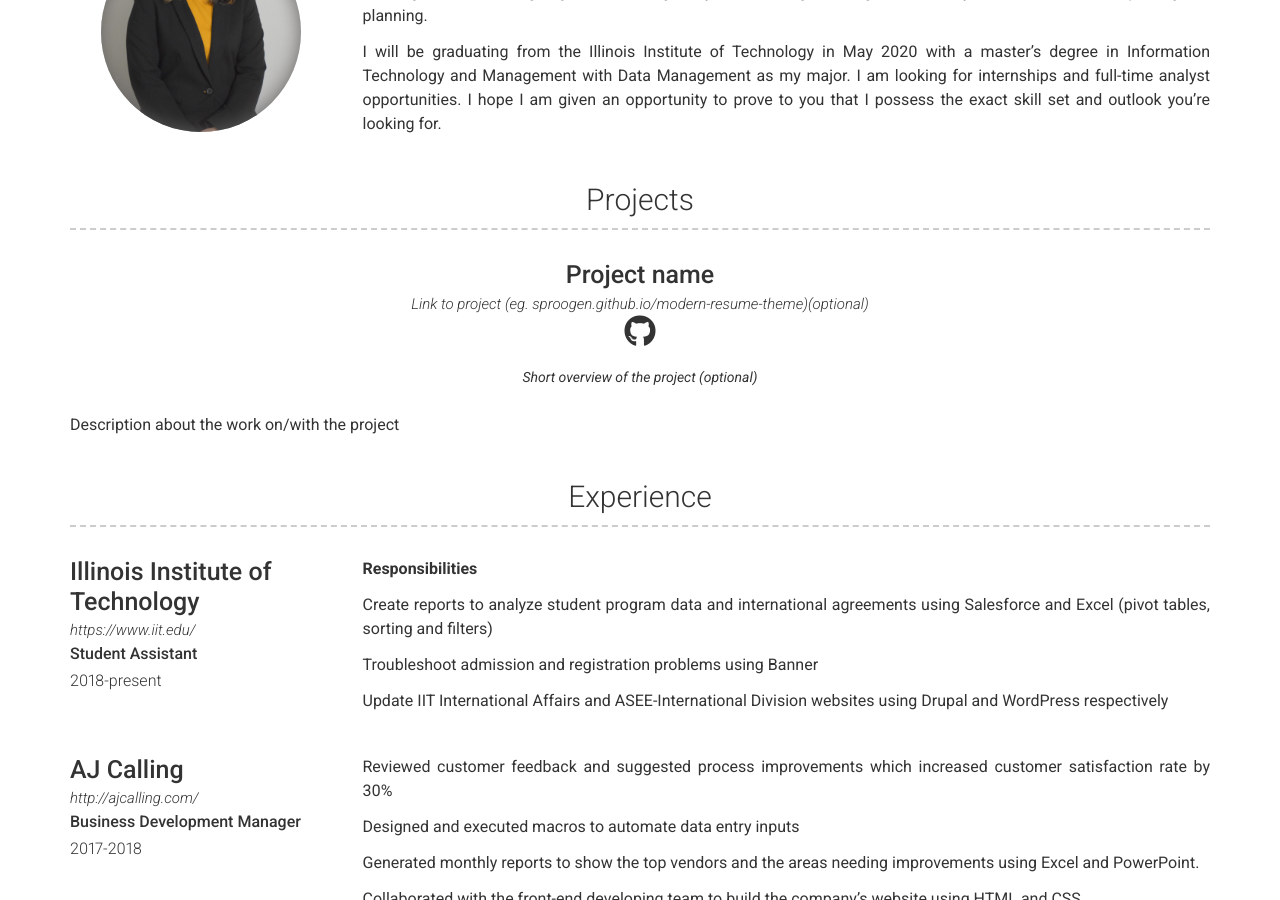
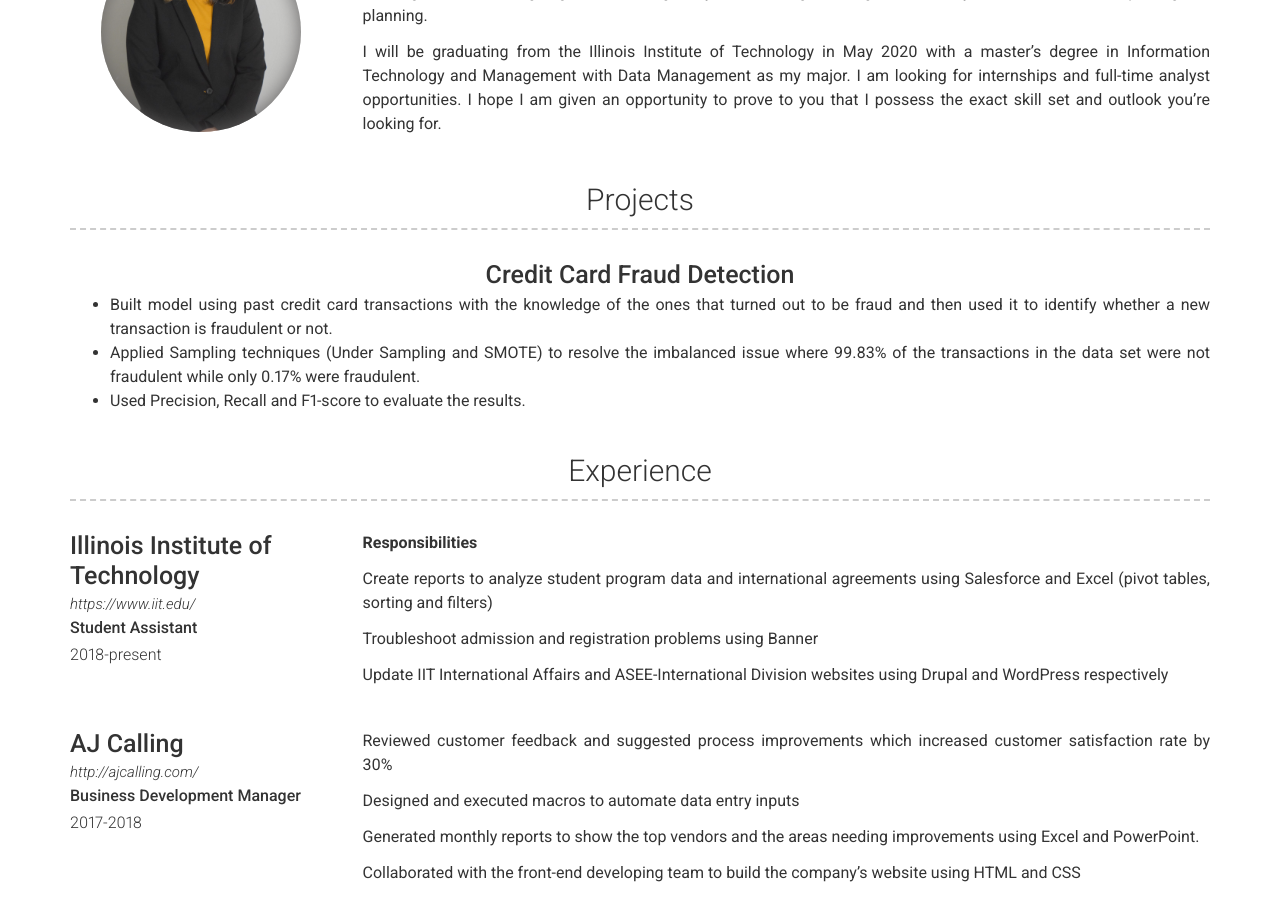
Before and after one commit to PBulla1/Pbulla1.github.io, a Jekyll site: the page built from index.md, in a window 1280 px wide and 900 px high, scrolled down 397 px. Built offline with Jekyll 4.4.1, drawn with Linux system fonts in a browser that asks for light colours; nearby versions of some CDN libraries.

Commit message:
Update projects.yml

```diff
--- a/_data/projects.yml
+++ b/_data/projects.yml
@@ -1,9 +1,11 @@
 # Project template
 - layout: top-middle
-  name: Project name
-  link: Link to project (eg. sproogen.github.io/modern-resume-theme)(optional)
-  github: Github page for project (eg. sproogen/modern-resume-theme)(optional)
-  quote: >
-    Short overview of the project (optional)
+  name: Credit Card Fraud Detection
+  #link: Link to project (eg. sproogen.github.io/modern-resume-theme)(optional)
+  #github: Github page for project (eg. sproogen/modern-resume-theme)(optional)
+  #quote: >
+    #Short overview of the project (optional)
   description: | # this will include new lines to allow paragraphs
-    Description about the work on/with the project
+      - Built model using past credit card transactions with the knowledge of the ones that turned out to be fraud and then used it to identify whether a new transaction is fraudulent or not.
+      - Applied Sampling techniques (Under Sampling and SMOTE) to resolve the imbalanced issue where 99.83% of the transactions in the data set were not fraudulent while only 0.17% were fraudulent.
+      - Used Precision, Recall and F1-score to evaluate the results.
```
